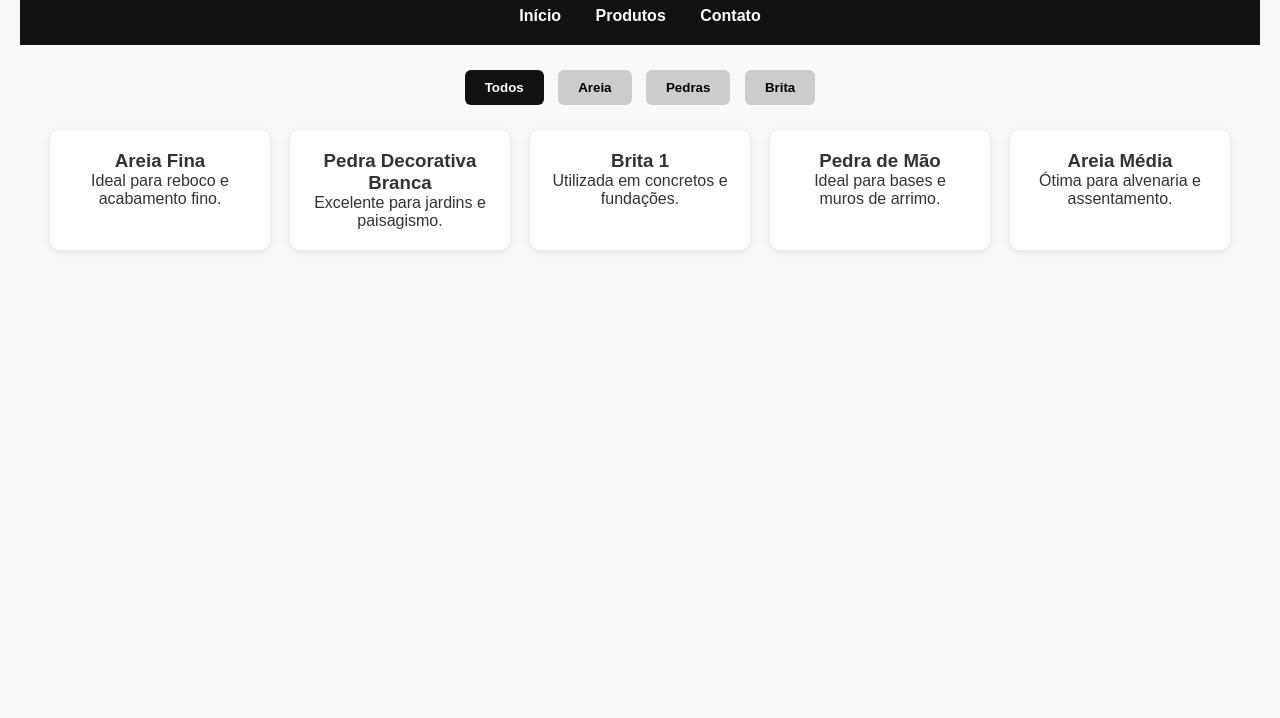
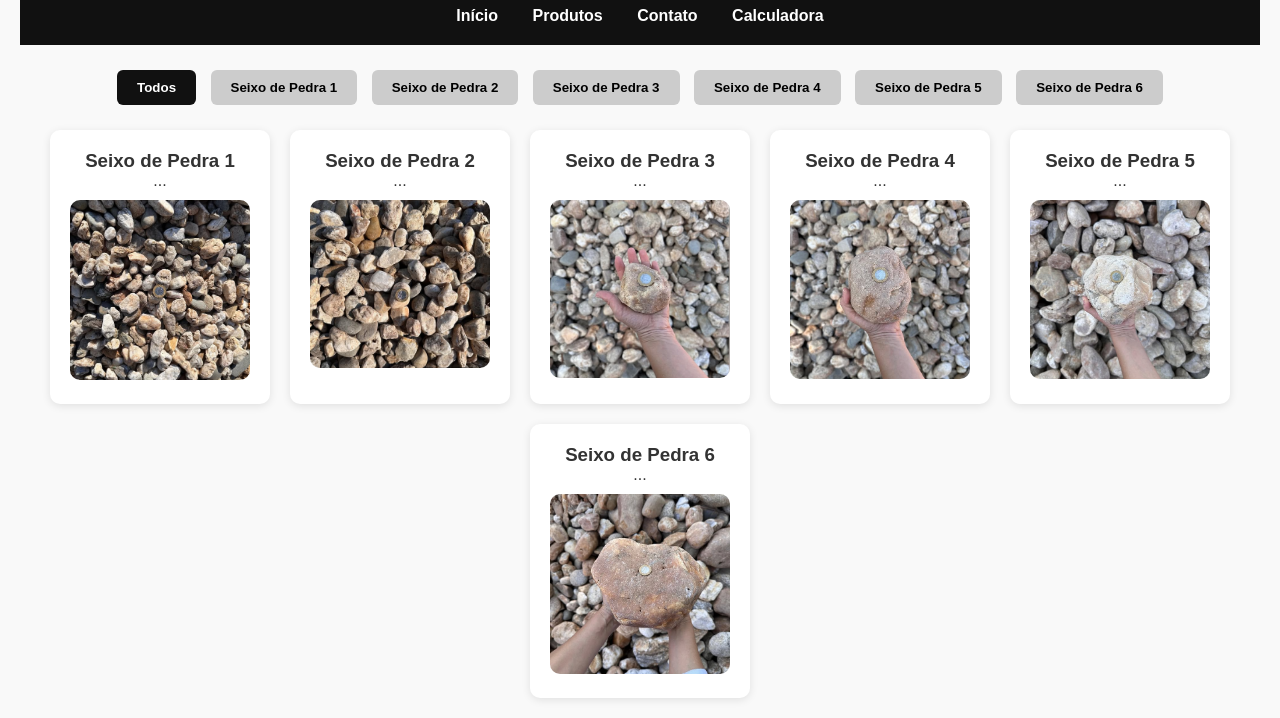
Before and after one commit to pdamiann/site-pedras, a plain HTML site: page produtos.html in a window 1280 px wide. Shown: the part 88-806 px from the top of the page. Drawn offline with Linux system fonts and the light colour scheme.

Commit message:
Add files via upload

```diff
--- /dev/null
+++ b/calculadora.css
@@ -0,0 +1,89 @@
+* {
+    margin: 0;
+    padding: 0;
+    box-sizing: border-box;
+  }
+
+  body {
+    font-family: 'Arial', sans-serif;
+    background-color: #f4f4f4;
+    color: #333;
+  }
+
+  header {
+    background-color: #111;
+    color: white;
+    text-align: center;
+    padding: 20px 0;
+  }
+
+  nav {
+    margin-top: 10px;
+  }
+
+  nav a {
+    color: white;
+    margin: 0 15px;
+    text-decoration: none;
+    font-weight: bold;
+  }
+
+  .calculadora-container {
+    max-width: 400px;
+    margin: 30px auto;
+    background-color: #f8f8f8;
+    border-radius: 12px;
+    box-shadow: 0 0 15px rgba(0, 0, 0, 0.1);
+    padding: 25px 30px;
+    font-family: Arial, sans-serif;
+  }
+
+  .calculadora-container h3 {
+    text-align: center;
+    margin-bottom: 20px;
+    color: #333;
+  }
+
+  .calculadora-container label {
+    display: block;
+    margin-bottom: 15px;
+    font-weight: bold;
+    color: #444;
+  }
+
+  .calculadora-container input,
+  .calculadora-container select {
+    width: 100%;
+    padding: 10px;
+    border: 1px solid #ccc;
+    border-radius: 8px;
+    box-sizing: border-box;
+    margin-top: 5px;
+  }
+
+  .calculadora-container button {
+    width: 100%;
+    padding: 12px;
+    background-color: #28a745;
+    color: white;
+    border: none;
+    border-radius: 8px;
+    font-size: 16px;
+    cursor: pointer;
+    transition: background 0.3s ease;
+    margin-top: 10px;
+  }
+
+  .calculadora-container button:hover {
+    background-color: #218838;
+  }
+
+  #resultado {
+    margin-top: 20px;
+    background-color: #d4edda;
+    color: #155724;
+    padding: 15px;
+    border-left: 5px solid #28a745;
+    border-radius: 6px;
+    font-size: 15px;
+  }
--- a/produtos.css
+++ b/produtos.css
@@ -179,3 +179,10 @@
     max-width: 350px;
   }
 }
+
+.produto-card img {
+  width: 100%;
+  height: auto;
+  border-radius: 10px;
+  margin-top: 10px;
+}
--- a/produtos.html
+++ b/produtos.html
@@ -3,7 +3,7 @@
 <head>
   <meta charset="UTF-8" />
   <meta name="viewport" content="width=device-width, initial-scale=1.0"/>
-  <title>Pedras Grandes - Extração de pedras e areais</title>
+  <title>Produtos - Pedras Grandes</title>
   <link rel="stylesheet" href="produtos.css" />
 </head>
 <body>
@@ -14,40 +14,55 @@
       <a href="index.html">Início</a>
       <a href="produtos.html">Produtos</a>
       <a href="contato.html">Contato</a>
+      <a href="calculadora.html">Calculadora</a>
     </nav>
   </header>
 
   <section class="filtros">
     <button class="btn active" data-filtro="todos">Todos</button>
-    <button class="btn" data-filtro="areia">Areia</button>
-    <button class="btn" data-filtro="pedras">Pedras</button>
-    <button class="btn" data-filtro="brita">Brita</button>
+    <button class="btn" data-filtro="seixo1">Seixo de Pedra 1</button>
+    <button class="btn" data-filtro="seixo2">Seixo de Pedra 2</button>
+    <button class="btn" data-filtro="seixo3">Seixo de Pedra 3</button>
+    <button class="btn" data-filtro="seixo4">Seixo de Pedra 4</button>
+    <button class="btn" data-filtro="seixo5">Seixo de Pedra 5</button>
+    <button class="btn" data-filtro="seixo6">Seixo de Pedra 6</button>
   </section>
 
   <section class="produtos-container">
-    <div class="produto-card areia">
-      <h3>Areia Fina</h3>
-      <p>Ideal para reboco e acabamento fino.</p>
+    <div class="produto-card seixo1">
+      <h3>Seixo de Pedra 1</h3>
+      <p>...</p>
+      <img src="seixo1.png" alt="Pedra Seixo 1" class="produto-img" onclick="abrirImagem(this)">
     </div>
 
-    <div class="produto-card pedras">
-      <h3>Pedra Decorativa Branca</h3>
-      <p>Excelente para jardins e paisagismo.</p>
+    <div class="produto-card seixo2">
+      <h3>Seixo de Pedra 2</h3>
+      <p>...</p>
+      <img src="seixo2.png" alt="Pedra Seixo 2" class="produto-img" onclick="abrirImagem(this)">
     </div>
 
-    <div class="produto-card brita">
-      <h3>Brita 1</h3>
-      <p>Utilizada em concretos e fundações.</p>
+    <div class="produto-card seixo3">
+      <h3>Seixo de Pedra 3</h3>
+      <p>...</p>
+      <img src="seixo3.png" alt="Pedra Seixo 3" class="produto-img" onclick="abrirImagem(this)">
     </div>
 
-    <div class="produto-card pedras">
-      <h3>Pedra de Mão</h3>
-      <p>Ideal para bases e muros de arrimo.</p>
+    <div class="produto-card seixo4">
+      <h3>Seixo de Pedra 4</h3>
+      <p>...</p>
+      <img src="seixo4.png" alt="Pedra Seixo 4" class="produto-img" onclick="abrirImagem(this)">
     </div>
 
-    <div class="produto-card areia">
-      <h3>Areia Média</h3>
-      <p>Ótima para alvenaria e assentamento.</p>
+    <div class="produto-card seixo5">
+      <h3>Seixo de Pedra 5</h3>
+      <p>...</p>
+      <img src="seixo5.png" alt="Pedra Seixo 5" class="produto-img" onclick="abrirImagem(this)">
+    </div>
+
+    <div class="produto-card seixo6">
+      <h3>Seixo de Pedra 6 </h3>
+      <p>...</p>
+      <img src="seixo6.png" alt="Pedra Seixo 6" class="produto-img" onclick="abrirImagem(this)">
     </div>
   </section>
 
```
Also changed, not shown: calculadora.html (added, +55 -0 lines), calculadora.js (added, +22 -0 lines), contato.html (+1 -1 lines), index.html (+2 -0 lines), produtos.js (line endings or trailing spaces), seixo1.png (added), seixo2.png (added), seixo3.png (added), seixo4.png (added), seixo5.png (added), seixo6.png (added).
